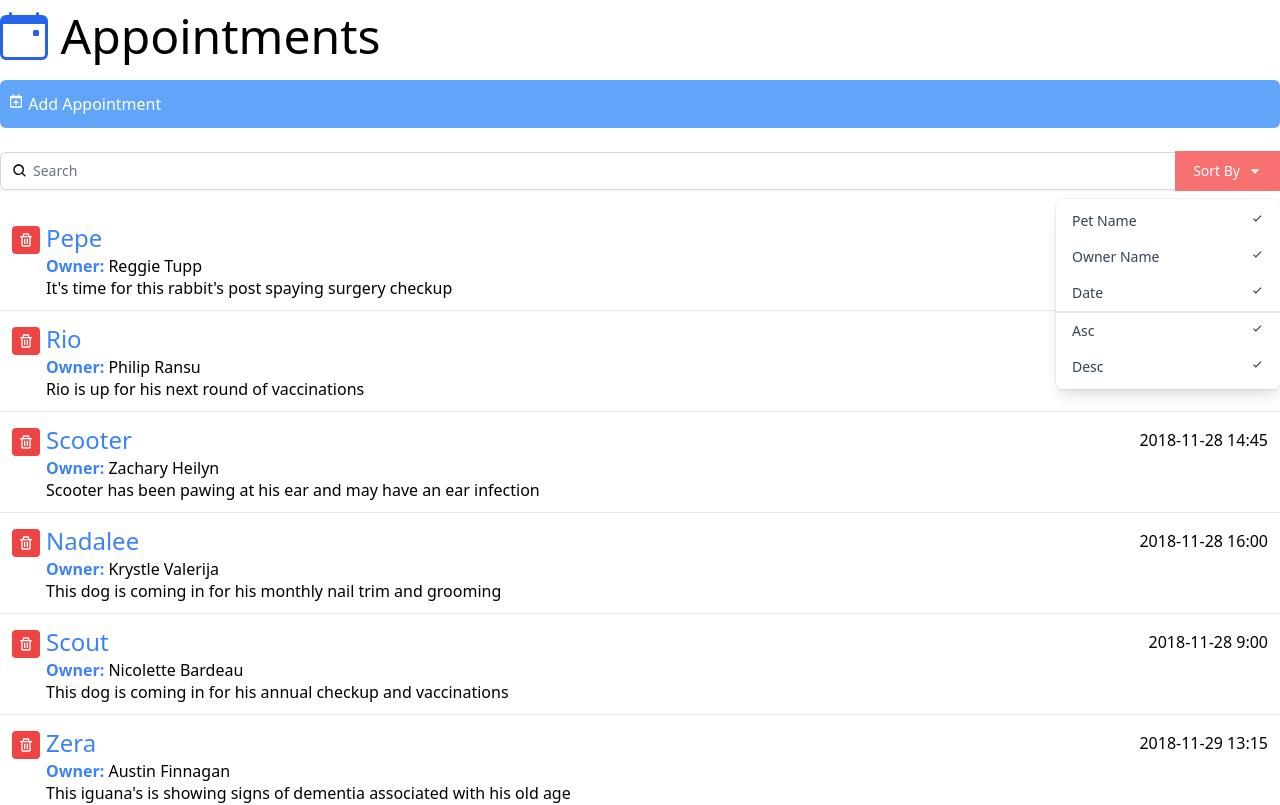
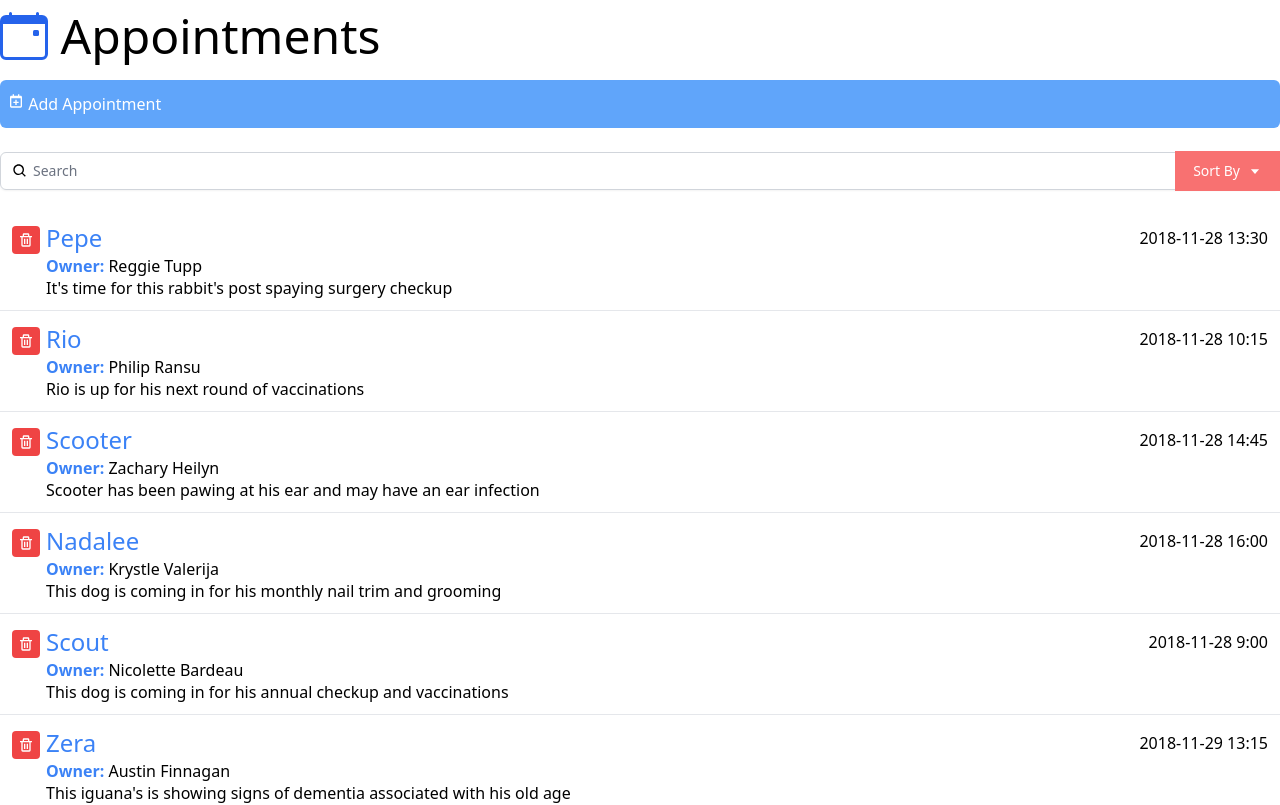
Before and after one commit to AronKuch/second-reaction, a React (Create React App) app: page / in a window 1280 px wide. Shown: the top 805 px of the page. Built offline with nearby package versions, Linux system fonts and the light colour scheme.

Commit message:
Show/hide the sort menu

```diff
--- a/src/components/Search.js
+++ b/src/components/Search.js
@@ -1,6 +1,7 @@
 // a lot of code is from https://lnkd.in/gsVzcz4 and https://lnkd.in/gMqCjcx
 
 import {BiSearch, BiCaretDown, BiCheck}  from "react-icons/bi";
+import {useState} from 'react';
 
 const DropDown = () => {
   return (
@@ -28,6 +29,7 @@ const DropDown = () => {
 }
 
 const Search = () => {
+  let [showSearch, toggleSearch] = useState(false);
   return (
     <div className="py-5">
   <div className="mt-1 relative rounded-md shadow-sm">
@@ -39,11 +41,11 @@ const Search = () => {
       className="pl-8 rounded-md focus:ring-indigo-500 focus:border-indigo-500 block w-full sm:text-sm border-gray-300" placeholder="Search" />
     <div className="absolute inset-y-0 right-0 flex items-center">
       <div>
-        <button type="button"
+        <button type="button" onClick = {() => toggleSearch(!showSearch)}
           className="justify-center px-4 py-2 bg-red-400 border-2 border-red-400 text-sm text-white hover:bg-red-700 focus:outline-none focus:ring-2 focus:ring-offset-2 flex items-center" id="options-menu" aria-haspopup="true" aria-expanded="true">
           Sort By <BiCaretDown className="ml-2" />
         </button>
-        <DropDown />
+        {showSearch ? <DropDown /> : null}
       </div>
     </div>
   </div>
```
